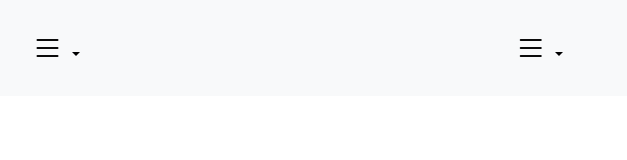
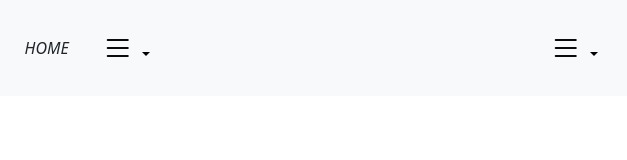
Before and after one commit to nathanb1357/finance-bacon-2022, a plain HTML site: page home.html in a window 1280 px wide. Shown: the full height of the page, 278-905 px from the left. Drawn offline with nearby package versions, Linux system fonts and the light colour scheme.

Commit message:
Added Home button

```diff
--- a/text/navbar.html
+++ b/text/navbar.html
@@ -11,7 +11,10 @@
       <a class="navbar-brand" href="#">
         <img src="./images/FiBa_logo.png" alt="Finance Bacon" height="30">
       </a>
+      <div><button class="btn"><i class="homebtn"> HOME</i></button></div>
+
     </div>
+
     <div class="navbar-collapse" style="display: inline; margin-bottom:0;" id="navbarNavDropdown">
 
       <ul class="navbar-nav">
@@ -50,7 +53,9 @@
         </ul>
       </li>
     </ul>
+
   </div>
 
 
+
 </nav>
```
